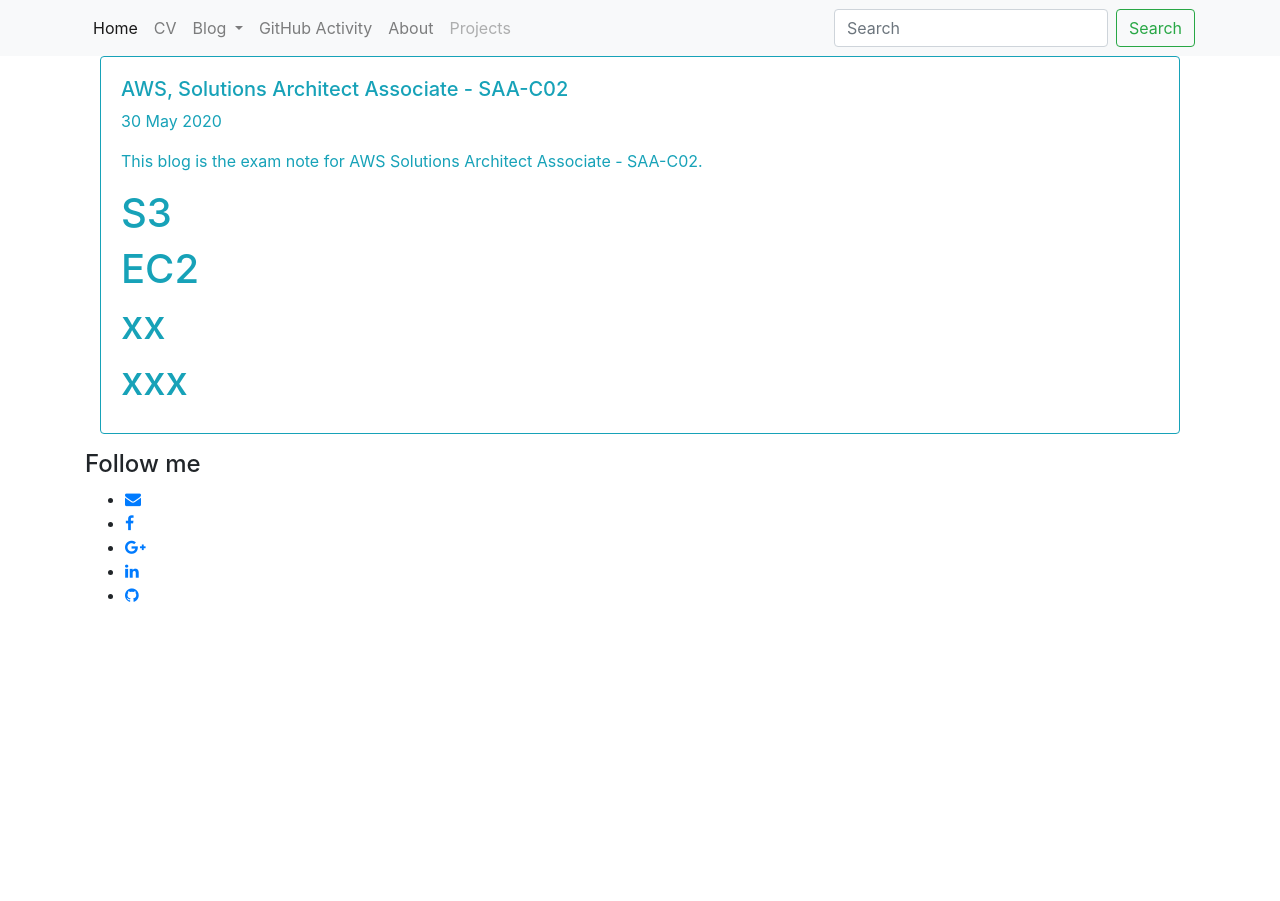
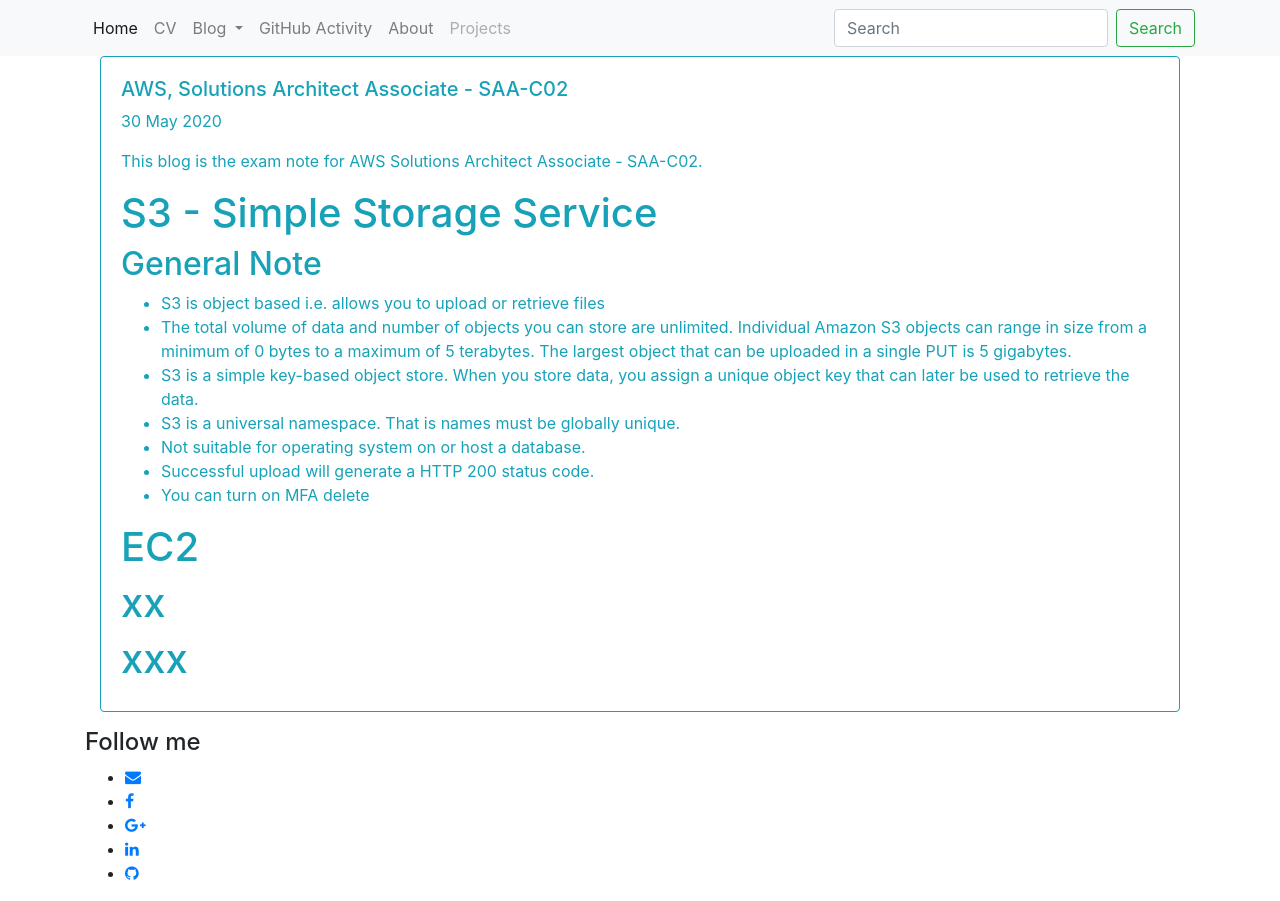
Before and after one commit to sahoora-nath/sahoora-nath.github.io, a Jekyll site: the page built from _posts/2020-05-30-AWS-solutions-architect-associate.md, in a window 1280 px wide. Built offline with Jekyll 4.4.1, drawn with Linux system fonts in a browser that asks for light colours; nearby versions of some CDN libraries.

Commit message:
aws note added

```diff
--- a/_posts/2020-05-30-AWS-solutions-architect-associate.md
+++ b/_posts/2020-05-30-AWS-solutions-architect-associate.md
@@ -6,7 +6,15 @@
 This blog is the exam note for AWS Solutions Architect Associate - SAA-C02.
 
 {:toc}
-# S3
+# S3 - Simple Storage Service
+## General Note
+- S3 is object based i.e. allows you to upload or retrieve files
+- The total volume of data and number of objects you can store are unlimited. Individual Amazon S3 objects can range in size from a minimum of 0 bytes to a maximum of 5 terabytes. The largest object that can be uploaded in a single PUT is 5 gigabytes.
+- S3 is a simple key-based object store. When you store data, you assign a unique object key that can later be used to retrieve the data.
+- S3 is a universal namespace. That is names must be globally unique.
+- Not suitable for operating system on or host a database.
+- Successful upload will generate a HTTP 200 status code.
+- You can turn on MFA delete
 
 # EC2
 
```
